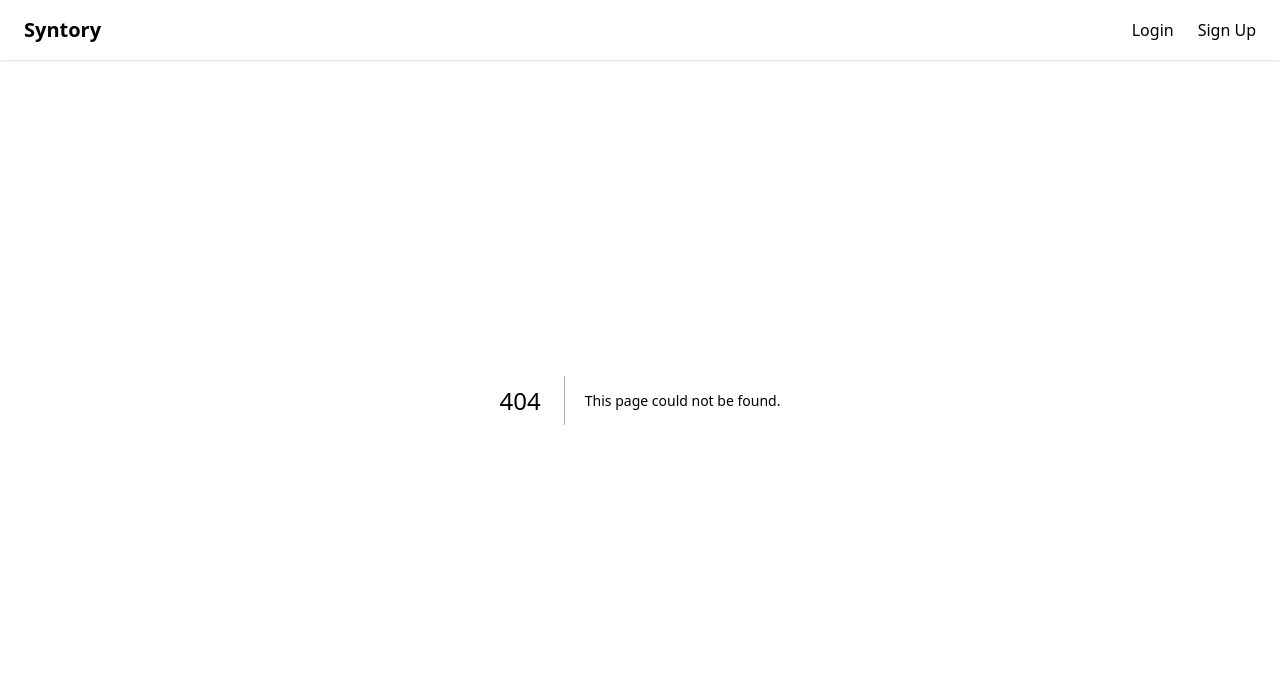
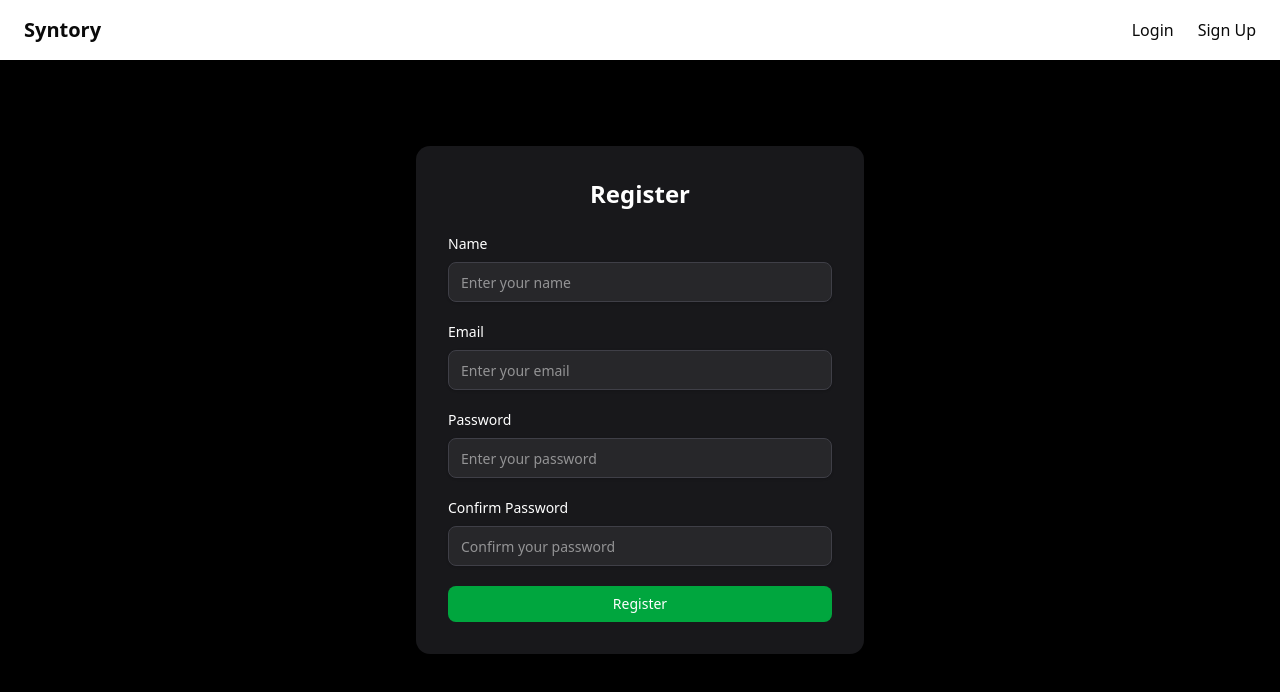
Before and after one commit to ezzzep/syntory-frontend, a Next.js app: page /auth/register in a window 1280 px wide. Before the commit this address had no page. Shown: the top 692 px of the page. Built offline with nearby package versions, Linux system fonts and the light colour scheme; no server answers.

Commit message:
fetching data from backend

```diff
--- a/package.json
+++ b/package.json
@@ -12,6 +12,7 @@
     "@hookform/resolvers": "^5.2.2",
     "class-variance-authority": "^0.7.1",
     "clsx": "^2.1.1",
+    "js-cookie": "^3.0.5",
     "lucide-react": "^0.553.0",
     "next": "16.0.3",
     "react": "19.2.0",
@@ -22,6 +23,7 @@
   },
   "devDependencies": {
     "@tailwindcss/postcss": "^4",
+    "@types/js-cookie": "^3.0.6",
     "@types/node": "^20",
     "@types/react": "^19",
     "@types/react-dom": "^19",
--- a/src/app/auth/login/loginForm.tsx
+++ b/src/app/auth/login/loginForm.tsx
@@ -4,6 +4,7 @@ import { useState } from "react";
 import { useRouter } from "next/navigation";
 import { Input } from "@/components/ui/input";
 import { Button } from "@/components/ui/button";
+import { login } from "@/lib/api/auth";
 
 export default function LoginForm() {
   const router = useRouter();
@@ -11,13 +12,23 @@ export default function LoginForm() {
   const [email, setEmail] = useState("");
   const [password, setPassword] = useState("");
 
-  function handleSubmit(e: React.FormEvent) {
-    e.preventDefault();
+async function handleSubmit(e: React.FormEvent) {
+  e.preventDefault();
 
-    if (email && password) {
-      router.push("/");
+  if (!email || !password) return;
+
+  try {
+    await login({ email, password });
+    router.push("/dashboard");
+  } catch (err: unknown) {
+    if (err instanceof Error) {
+      alert(err.message);
+    } else {
+      alert("Login failed");
     }
   }
+}
+
 
   return (
     <form
--- /dev/null
+++ b/src/app/auth/register/page.tsx
@@ -0,0 +1,15 @@
+import RegisterForm from "./registerForm";
+
+export default function LoginPage() {
+  return (
+    <div className="flex min-h-screen items-center justify-center font-sans bg-black p-4">
+      <div className="w-full max-w-md bg-zinc-900 p-8 rounded-xl shadow-lg">
+        <h1 className="text-white text-2xl font-bold mb-6 text-center">
+          Register
+        </h1>
+
+        <RegisterForm />
+      </div>
+    </div>
+  );
+}
--- /dev/null
+++ b/src/app/auth/register/registerForm.tsx
@@ -0,0 +1,113 @@
+"use client";
+
+import { useState } from "react";
+import { useRouter } from "next/navigation";
+import { Input } from "@/components/ui/input";
+import { Button } from "@/components/ui/button";
+import { register } from "@/lib/api/auth";
+
+export default function RegisterForm() {
+  const router = useRouter();
+
+  const [name, setName] = useState("");
+  const [email, setEmail] = useState("");
+  const [password, setPassword] = useState("");
+  const [passwordConfirmation, setPasswordConfirmation] = useState("");
+  const [loading, setLoading] = useState(false);
+
+  async function handleSubmit(e: React.FormEvent) {
+    e.preventDefault();
+    setLoading(true);
+
+    if (!name || !email || !password || !passwordConfirmation) {
+      alert("All fields are required");
+      setLoading(false);
+      return;
+    }
+
+    if (password !== passwordConfirmation) {
+      alert("Passwords do not match");
+      setLoading(false);
+      return;
+    }
+
+    try {
+      await register({
+        name,
+        email,
+        password,
+        password_confirmation: passwordConfirmation,
+      });
+      alert("Registration successful!");
+      router.push("/dashboard");
+    } catch (error: unknown) {
+      if (error instanceof Error) alert(error.message);
+      else alert("Registration failed");
+    } finally {
+      setLoading(false);
+    }
+  }
+
+  return (
+    <form
+      onSubmit={handleSubmit}
+      className="flex flex-col gap-5 w-full max-w-sm"
+    >
+      <div className="flex flex-col gap-2">
+        <label className="text-white text-sm">Name</label>
+        <Input
+          type="text"
+          placeholder="Enter your name"
+          className="bg-zinc-800 text-white border-zinc-700"
+          value={name}
+          onChange={(e) => setName(e.target.value)}
+          required
+        />
+      </div>
+
+      <div className="flex flex-col gap-2">
+        <label className="text-white text-sm">Email</label>
+        <Input
+          type="email"
+          placeholder="Enter your email"
+          className="bg-zinc-800 text-white border-zinc-700"
+          value={email}
+          onChange={(e) => setEmail(e.target.value)}
+          required
+        />
+      </div>
+
+      <div className="flex flex-col gap-2">
+        <label className="text-white text-sm">Password</label>
+        <Input
+          type="password"
+          placeholder="Enter your password"
+          className="bg-zinc-800 text-white border-zinc-700"
+          value={password}
+          onChange={(e) => setPassword(e.target.value)}
+          required
+        />
+      </div>
+
+      <div className="flex flex-col gap-2">
+        <label className="text-white text-sm">Confirm Password</label>
+        <Input
+          type="password"
+          placeholder="Confirm your password"
+          className="bg-zinc-800 text-white border-zinc-700"
+          value={passwordConfirmation}
+          onChange={(e) => setPasswordConfirmation(e.target.value)}
+          required
+        />
+      </div>
+
+      <Button
+        type="submit"
+        disabled={loading}
+        className="bg-green-600 hover:bg-green-700 text-white"
+      >
+        {loading ? "Registering..." : "Register"}
+      </Button>
+    </form>
+  );
+}
--- /dev/null
+++ b/src/app/dashboard/page.tsx
@@ -0,0 +1,7 @@
+export default function DashboardPage() {
+  return (
+    <div className="flex min-h-screen items-center justify-center font-sans bg-black">
+      <h1 className="text-white">hoyhoy</h1>
+    </div>
+  );
+}
--- /dev/null
+++ b/src/lib/api/auth.ts
@@ -0,0 +1,126 @@
+import Cookies from "js-cookie";
+
+const API_URL = process.env.NEXT_PUBLIC_API_URL || "http://localhost:8000";
+
+type RegisterData = {
+  name: string;
+  email: string;
+  password: string;
+  password_confirmation: string;
+};
+
+type LoginData = {
+  email: string;
+  password: string;
+};
+
+type User = {
+  id: number;
+  name: string;
+  email: string;
+  email_verified_at?: string | null;
+  created_at?: string;
+  updated_at?: string;
+};
+
+async function fetchCsrfToken() {
+  const res = await fetch(`${API_URL}/sanctum/csrf-cookie`, {
+    credentials: "include",
+    headers: {
+      Accept: "application/json",
+    },
+  });
+
+  if (!res.ok) throw new Error("Failed to get CSRF cookie");
+}
+
+async function handleResponse<T>(res: Response): Promise<T> {
+  const text = await res.text();
+
+  let data: unknown;
+  try {
+    data = text ? JSON.parse(text) : {};
+  } catch {
+    data = { message: "Invalid JSON from server" };
+  }
+
+  if (!res.ok) {
+    const payload = data as {
+      message?: string;
+      errors?: Record<string, string[]>;
+    };
+    const msg =
+      payload.message ||
+      (payload.errors ? Object.values(payload.errors)[0]?.[0] : res.statusText);
+    throw new Error(msg || `HTTP ${res.status}`);
+  }
+
+  return data as T;
+}
+
+export async function register(data: RegisterData) {
+  await fetchCsrfToken();
+
+  const xsrfToken = Cookies.get("XSRF-TOKEN") ?? "";
+
+  const res = await fetch(`${API_URL}/api/register`, {
+    method: "POST",
+    credentials: "include",
+    headers: {
+      "Content-Type": "application/json",
+      Accept: "application/json",
+      "X-XSRF-TOKEN": decodeURIComponent(xsrfToken),
+    },
+    body: JSON.stringify(data),
+  });
+
+  return handleResponse<User>(res);
+}
+
+export async function login(data: LoginData) {
+  await fetchCsrfToken();
+
+  const xsrfToken = Cookies.get("XSRF-TOKEN") ?? "";
+
+  const res = await fetch(`${API_URL}/api/login`, {
+    method: "POST",
+    credentials: "include",
+    headers: {
+      "Content-Type": "application/json",
+      Accept: "application/json",
+      "X-XSRF-TOKEN": decodeURIComponent(xsrfToken),
+    },
+    body: JSON.stringify(data),
+  });
+
+  return handleResponse<User>(res);
+}
+
+export async function getUser(): Promise<User> {
+  const res = await fetch(`${API_URL}/api/user`, {
+    method: "GET",
+    credentials: "include",
+    headers: {
+      Accept: "application/json",
+    },
+  });
+
+  if (!res.ok) throw new Error("Unauthenticated");
+
+  return handleResponse<User>(res);
+}
+
+export async function logout() {
+  await fetchCsrfToken();
+  const xsrfToken = Cookies.get("XSRF-TOKEN") ?? "";
+  const res = await fetch(`${API_URL}/logout`, {
+    method: "POST",
+    credentials: "include",
+    headers: {
+      Accept: "application/json",
+      "X-XSRF-TOKEN": decodeURIComponent(xsrfToken),
+    },
+  });
+
+  if (!res.ok) throw new Error("Logout failed");
+}
```
Also changed, not shown: 1 other file (tests, documents, lock files or other folders).
